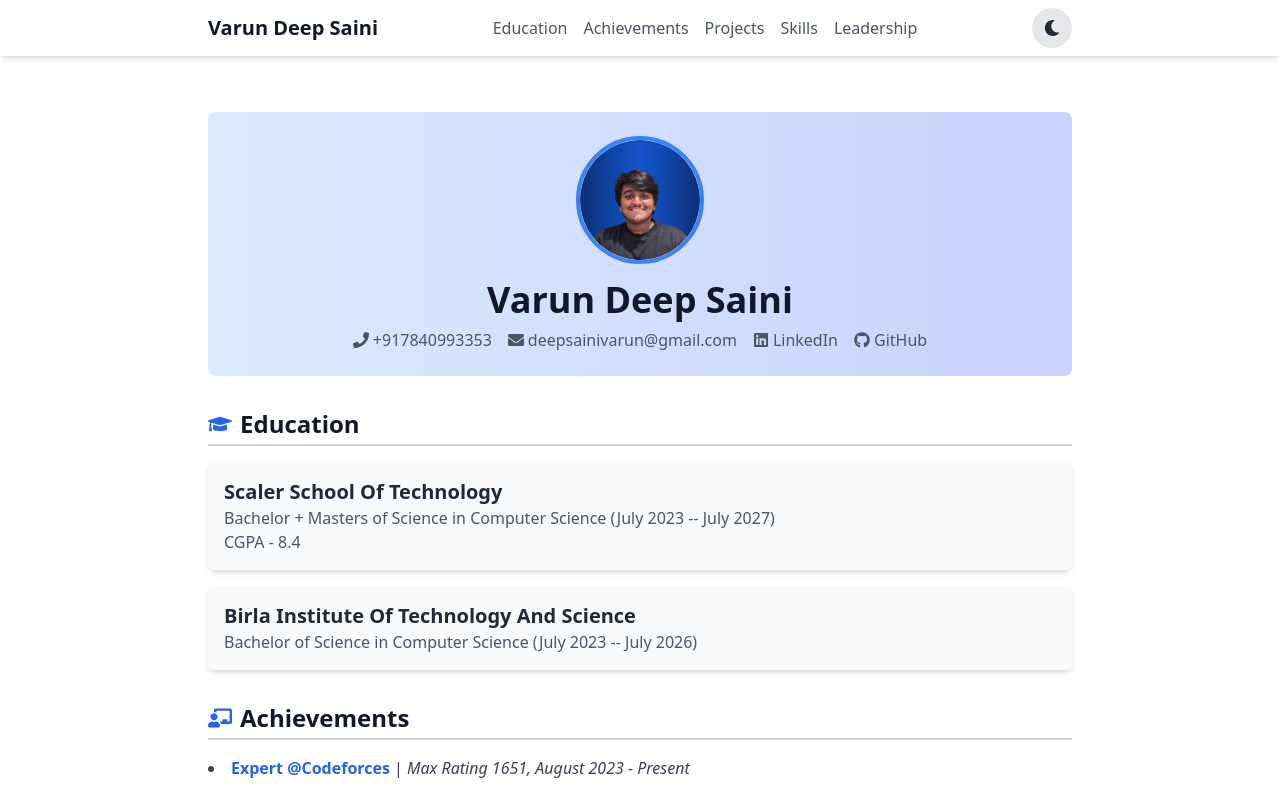
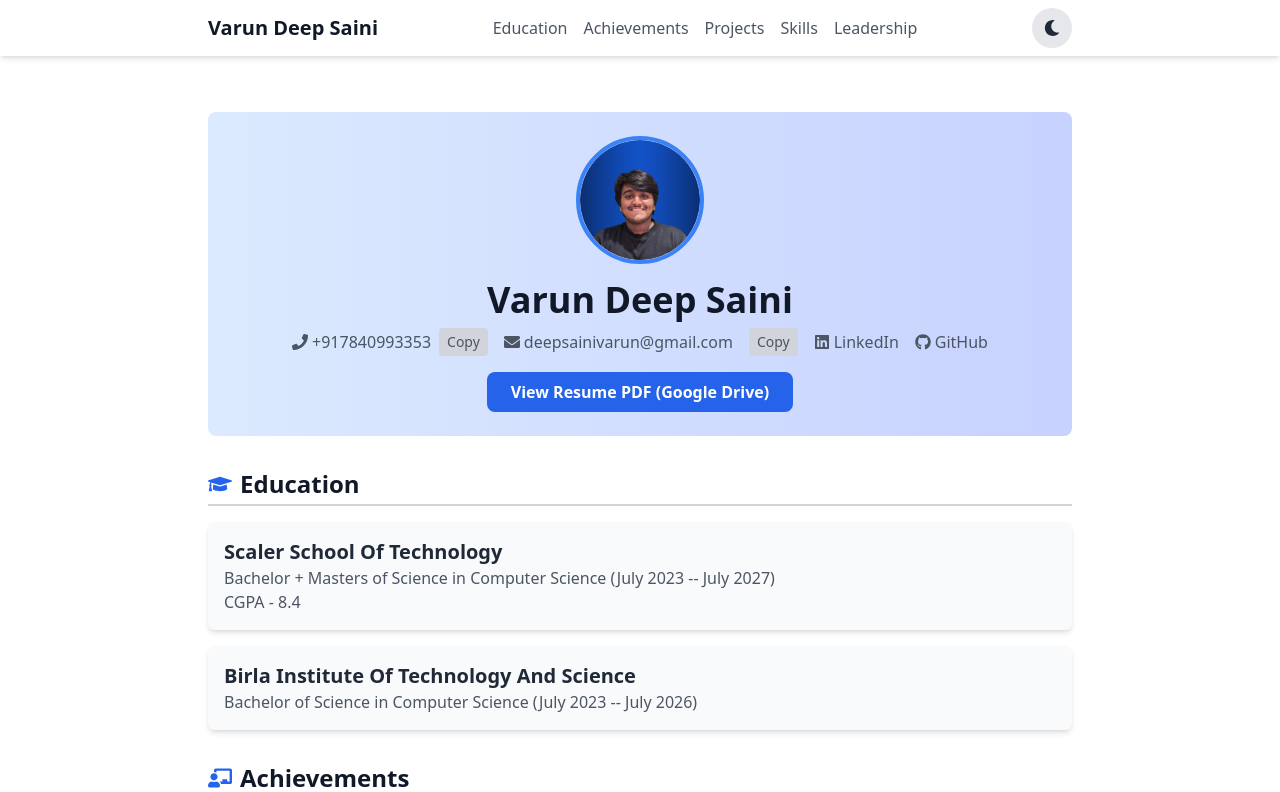
Before and after one commit to varundeepsaini/varundeepsaini, a React (Vite) app: page / in a window 1280 px wide. Shown: the top 792 px of the page. Built offline with nearby package versions, Linux system fonts and the light colour scheme.

Commit message:
Added Links and Copy Buttons

```diff
--- a/src/App.jsx
+++ b/src/App.jsx
@@ -334,13 +334,28 @@
           <div className="flex justify-center space-x-4 mt-2 text-gray-600 dark:text-gray-400">
             <div className="flex items-center">
               <FaPhone className="mr-1" /> +917840993353
+              <button
+                onClick={() => navigator.clipboard.writeText("+917840993353")}
+                className="ml-2 px-2 py-1 bg-gray-300 dark:bg-gray-700 rounded text-sm hover:bg-gray-400 dark:hover:bg-gray-600 transition-colors duration-300"
+              >
+                Copy
+              </button>
             </div>
+
             <a
               href="mailto:deepsainivarun@gmail.com"
               className="flex items-center hover:text-blue-500 dark:hover:text-blue-400 transition-colors duration-300"
             >
               <FaEnvelope className="mr-1" /> deepsainivarun@gmail.com
             </a>
+            <button
+              onClick={() =>
+                navigator.clipboard.writeText("deepsainivarun@gmail.com")
+              }
+              className="px-2 py-1 bg-gray-300 dark:bg-gray-700 rounded text-sm hover:bg-gray-400 dark:hover:bg-gray-600 transition-colors duration-300"
+            >
+              Copy
+            </button>
             <a
               href="https://linkedin.com/in/varundeepsaini"
               target="_blank"
@@ -358,6 +373,14 @@
               <FaGithub className="mr-1" /> GitHub
             </a>
           </div>
+          <a
+            href="https://drive.google.com/file/d/your-resume-link/view"
+            target="_blank"
+            rel="noopener noreferrer"
+            className="inline-block mt-4 px-6 py-2 bg-blue-600 text-white font-semibold rounded-lg hover:bg-blue-700 dark:bg-blue-500 dark:hover:bg-blue-600 transition-colors duration-300"
+          >
+            View Resume PDF (Google Drive)
+          </a>
         </motion.div>
 
         <section id="education" className="mb-8">
```
